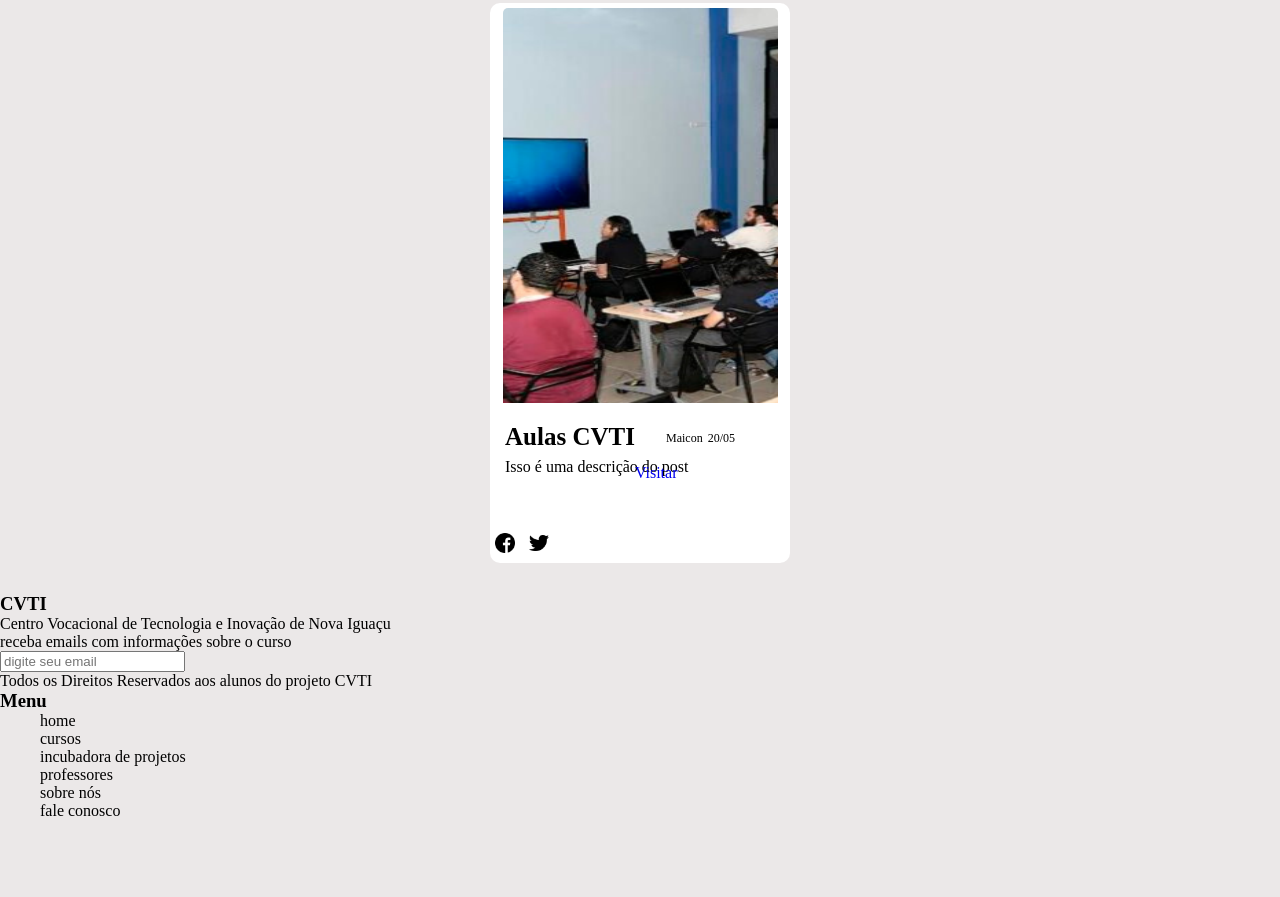
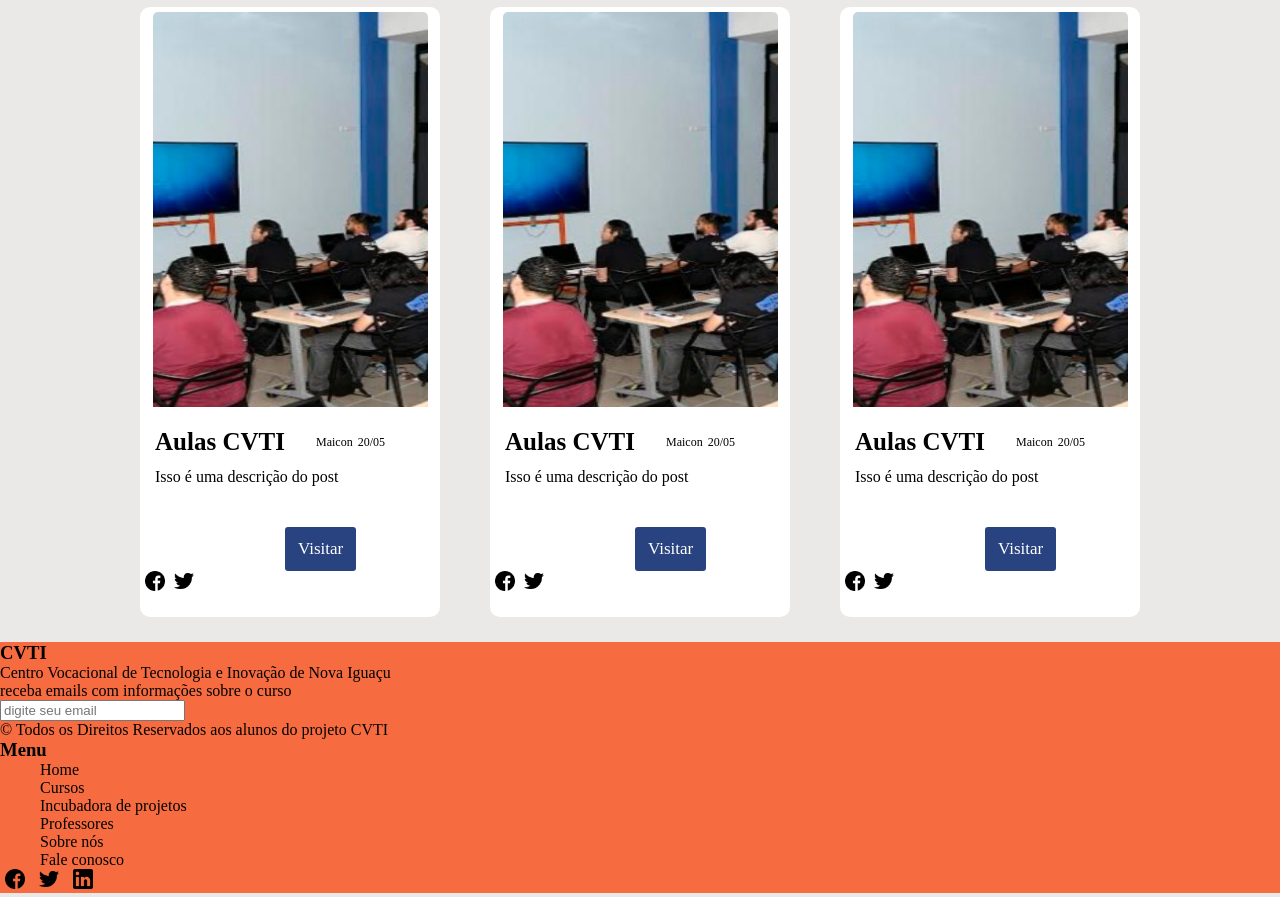
Before and after one commit to julia-moreno/aba-de-publica-es, a plain HTML site: page CVTI PUBLICAÇÕES/index.html in a window 1280 px wide. Shown: the part 644-1541 px from the top of the page. Before the commit the page ends 1482 px from the top, so only its background shows below. Drawn offline with Linux system fonts and the light colour scheme.

Commit message:
Add files via upload

```diff
--- a/CVTI PUBLICAÇÕES/index.html
+++ b/CVTI PUBLICAÇÕES/index.html
@@ -105,15 +105,71 @@
           <p class="card-texto-2">Isso é uma descrição do post</p>
         </div><!-- card-body -->
 
+        <div class="card-footer2">
+          <a href="#" class="button-2">Visitar</a>
+        </div>
 
         <div class="card-footer-2">
-          <a href="#" class="button-2">Visitar</a>
 
           <div class="icons-2">
             <a href="#" class="icon-2"><img src="img/facebook.png"  width="20px"></a>
             <a href="#" class="icon-2"><img src="img/twitter.png"  width="20px"></a>
           </div>
          </div><!-- card-footer -->
+
+     </div><!-- Card 2 -->
+
+     <div class="card card-3">
+
+      <div class="card-header-2">
+        <img src="img/img 2.png" class="card-img-2" />
+      </div><!-- card-header -->
+
+
+      <div class="card-body-2">
+        <h2 class="card-titulo-2">Aulas CVTI</h2>
+        <p class="card-data-2"> Maicon<time class="datetime-2" datetime="20-05">20/05</time></p>
+        <p class="card-texto-2">Isso é uma descrição do post</p>
+      </div><!-- card-body -->
+
+      <div class="card-footer2">
+        <a href="#" class="button-2">Visitar</a>
+      </div>
+
+      <div class="card-footer-2">
+
+        <div class="icons-2">
+          <a href="#" class="icon-2"><img src="img/facebook.png"  width="20px"></a>
+          <a href="#" class="icon-2"><img src="img/twitter.png"  width="20px"></a>
+        </div>
+       </div><!-- card-footer -->
+
+     </div><!-- Card 2 -->
+
+     <div class="card card-4">
+
+    <div class="card-header-2">
+      <img src="img/img 2.png" class="card-img-2" />
+    </div><!-- card-header -->
+
+
+    <div class="card-body-2">
+      <h2 class="card-titulo-2">Aulas CVTI</h2>
+      <p class="card-data-2"> Maicon<time class="datetime-2" datetime="20-05">20/05</time></p>
+      <p class="card-texto-2">Isso é uma descrição do post</p>
+    </div><!-- card-body -->
+
+    <div class="card-footer2">
+      <a href="#" class="button-2">Visitar</a>
+    </div>
+
+    <div class="card-footer-2">
+
+      <div class="icons-2">
+        <a href="#" class="icon-2"><img src="img/facebook.png"  width="20px"></a>
+        <a href="#" class="icon-2"><img src="img/twitter.png"  width="20px"></a>
+      </div>
+     </div><!-- card-footer -->
 
      </div><!-- Card 2 -->
 
@@ -134,7 +190,7 @@
 
 
 
- <footer>
+ <footer class="footer">
   <h3>CVTI</h3>
   <span>Centro Vocacional de Tecnologia e Inovação de Nova Iguaçu</span>
   <br>
@@ -142,23 +198,23 @@
   <br>
   <input type="text" placeholder="digite seu email">
   <br>
-  <span>Todos os Direitos Reservados aos alunos do projeto CVTI</span>
+  <span>&#169 Todos os Direitos Reservados aos alunos do projeto CVTI</span>
 
   <div>
       <h3>Menu</h3>
       <ul>
-          <li>home</li>
-          <li>cursos</li>
-          <li>incubadora de projetos</li>
-          <li>professores</li>
-          <li>sobre nós</li>
-          <li>fale conosco</li>
+          <li>Home</li>
+          <li>Cursos</li>
+          <li>Incubadora de projetos</li>
+          <li>Professores</li>
+          <li>Sobre nós</li>
+          <li>Fale conosco</li>
       </ul>
 
       <div>
-          <img src="" alt="">
-          <img src="" alt="">
-          <img src="" alt="">
+        <a href="#" class="icon"><img src="img/facebook.png"  width="20px"></a>
+        <a href="#" class="icon"><img src="img/twitter.png"  width="20px"></a>
+        <a href="#" class="icon"><img src="img/linkedin.png"  width="20px"></a>
       </div>
 
   </div>
--- a/CVTI PUBLICAÇÕES/style.css
+++ b/CVTI PUBLICAÇÕES/style.css
@@ -179,11 +179,14 @@ nav ul li a{
 /* Card Footer 2*/
 
 #publicações-2{
+    width: 100%;
     display: flex;
-    padding: 5px;
+    line-height: 30px;
     width: 100%;
     justify-content: space-evenly;
     flex-wrap: wrap;
+
+
 }
 
 .publicações-artigos-2{
@@ -201,13 +204,15 @@ nav ul li a{
 /* Card */
 .card {
     width: 300px;
-    height: 560px;
+    height: 610px;
     margin: 25px;
     background-color: #fff;
     border-radius: 20px;
     overflow: hidden;
     border-radius: 10px;
+    float: left;
   }
+
 
   /* Card Header*/
   .card-header-2 {
@@ -257,19 +262,35 @@ nav ul li a{
     margin: 0 auto;
 }
 
-  /* Card Footer */
+
+  .button-2{
+    background-color: var(--color-secundary);
+    color: var(--color-white);
+    font-size: 17px;
+    display: inline-block;
+    text-decoration: none;
+    cursor: pointer;
+    transition: 0.3s;
+    padding: 7px 13px;
+    border-radius: 3px;
+    margin-top: 90px;
+
+}
+
+.button-2:hover{
+    background-color: var(--color-black);
+    transform: scaleY(1.2);
+    color: #fff;
+}
 
 
 
-
-  .button-2 {
-    margin-top: 10px;
-    text-align: left;
-    line-height: 80px;
+  .icon-2{
+  align-items: right;
+  padding-left: 5px;
   }
 
-  .icon-2{
-  align-items: right;
-  line-height: 70px;
-  padding: 5px;
-  }
+
+.footer{
+    background-color: var(--color-primary);
+}
```
Also changed, not shown: CVTI PUBLICAÇÕES/img/linkedin.png (added).
